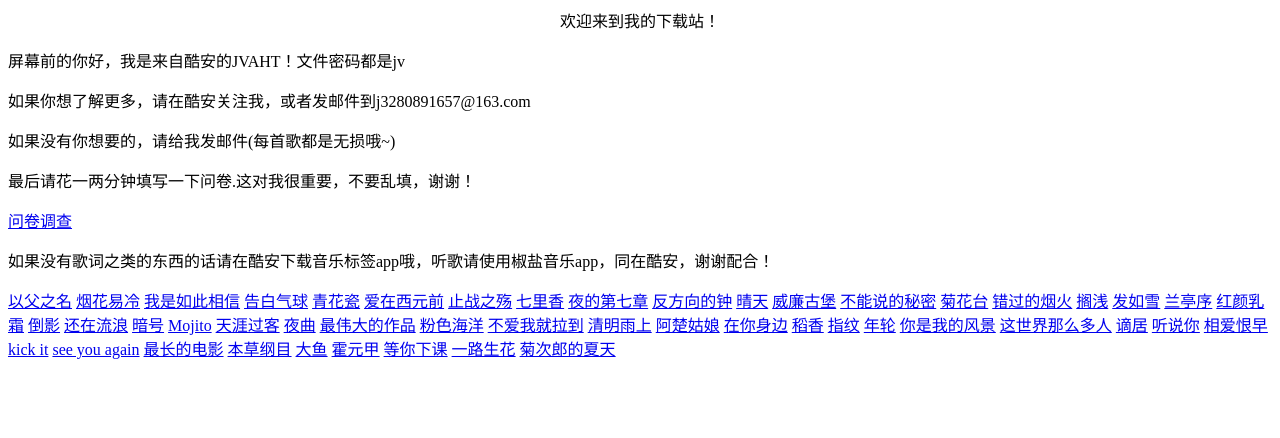
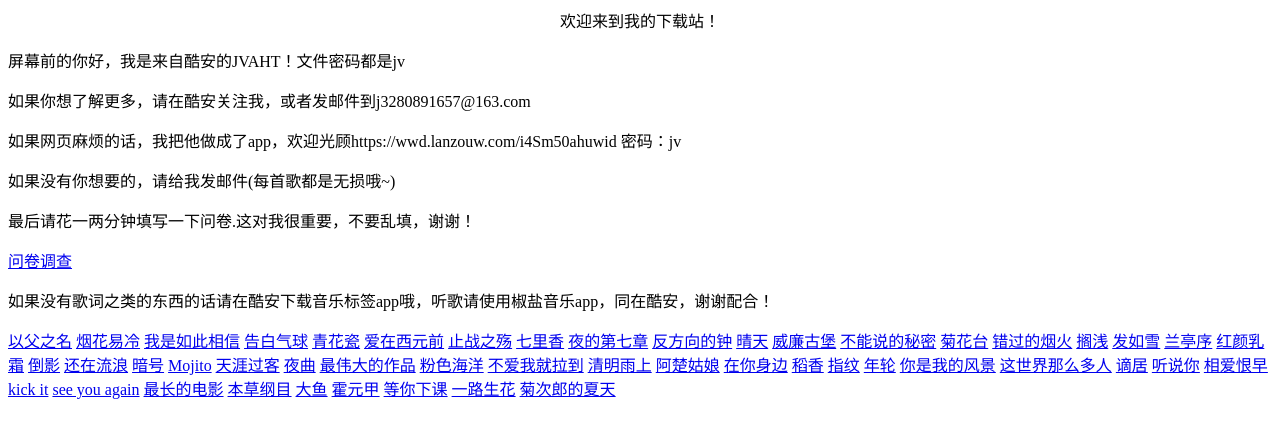
Before and after one commit to qqqik/jinhongyuan, a plain HTML site: page index.html in a window 1280 px wide. Drawn offline with Linux system fonts and the light colour scheme.

Commit message:
Update index.html

```diff
--- a/index.html
+++ b/index.html
@@ -5,6 +5,9 @@
 <body>
   <p>屏幕前的你好，我是来自酷安的JVAHT！文件密码都是jv</p>
    <p>如果你想了解更多，请在酷安关注我，或者发邮件到j3280891657@163.com</p>
+<p>如果网页麻烦的话，我把他做成了app，欢迎光顾https://wwd.lanzouw.com/i4Sm50ahuwid
+
+密码：jv</p>
     <p>如果没有你想要的，请给我发邮件(每首歌都是无损哦~)</p>
  <p>最后请花一两分钟填写一下问卷.这对我很重要，不要乱填，谢谢！</p><a href="https://www.wjx.cn/vm/hfojYyW.aspx/">问卷调查</a>
  <p>如果没有歌词之类的东西的话请在酷安下载音乐标签app哦，听歌请使用椒盐音乐app，同在酷安，谢谢配合！</p>
```
